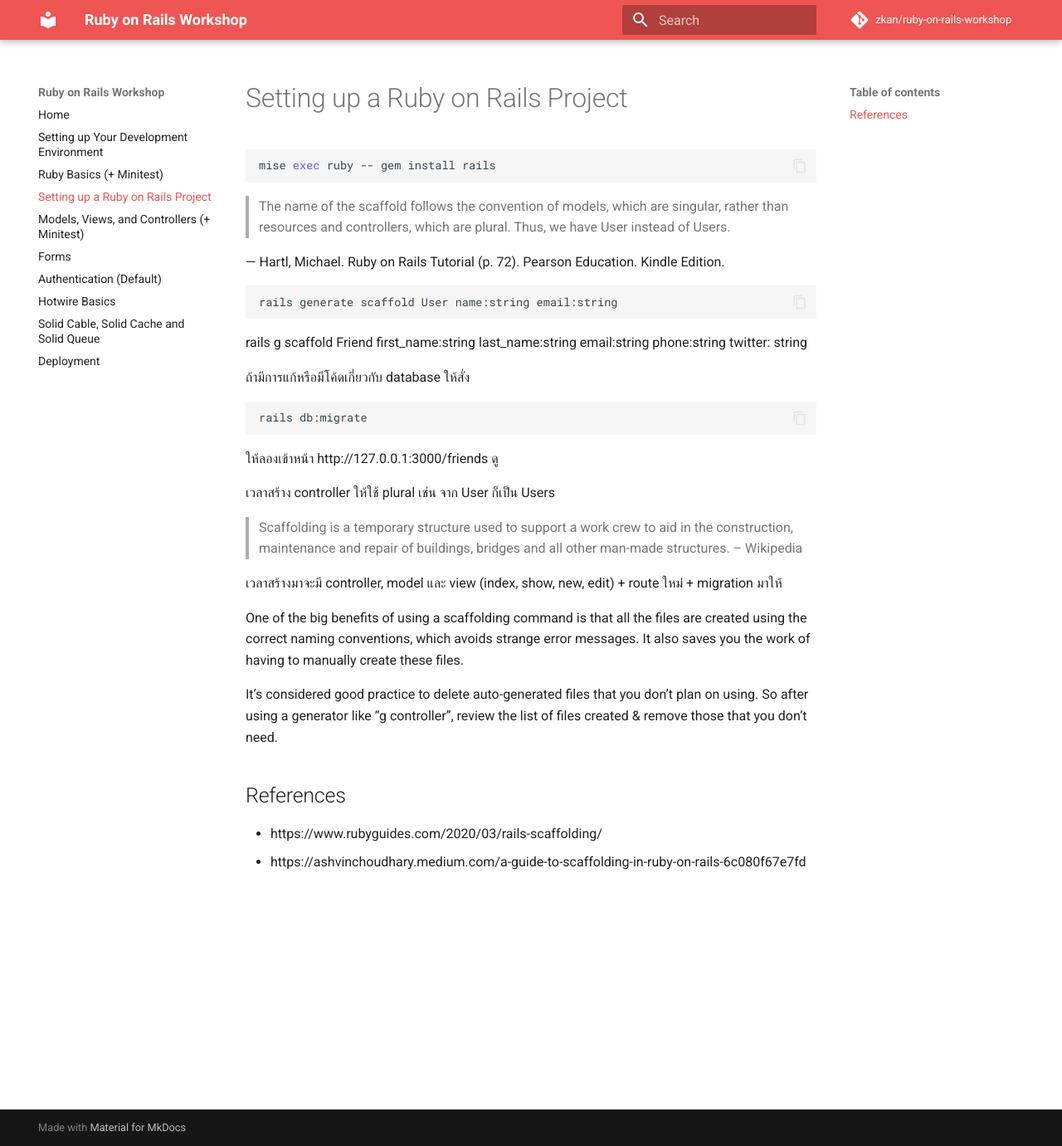
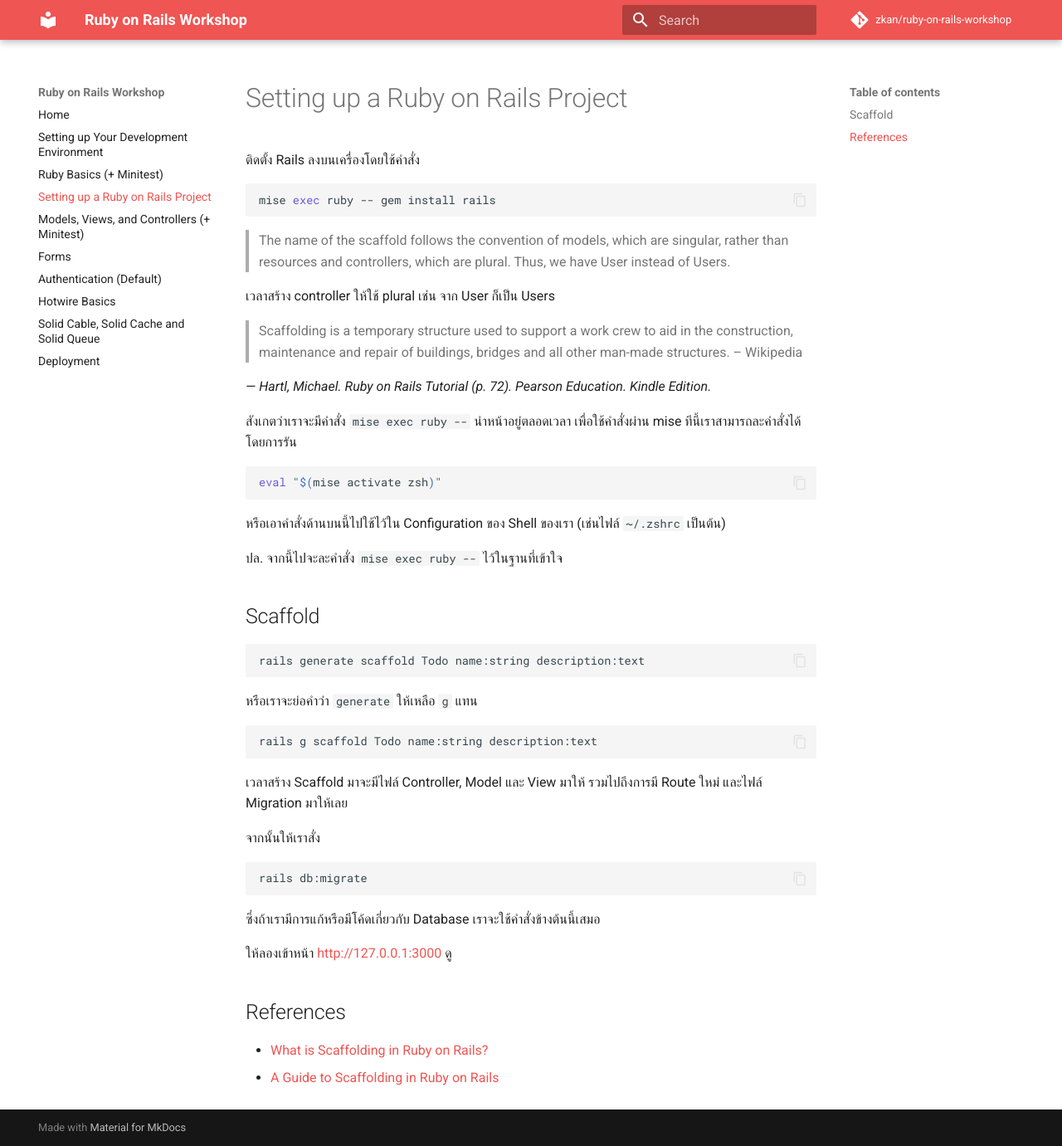
Before and after one commit to zkan/rails-unpacked-and-demystified-workshop, an MkDocs documentation site: the page built from docs/setting-up-a-ruby-on-rails-project.md, in a window 1280 px wide and 1381 px high. Shown: the whole window at 83% size. Built offline with MkDocs 1.6.1 and Material for MkDocs 9.7.7, drawn with Linux system fonts in a browser that asks for light colours; comment, search, counter and statistics services are not loaded.

Commit message:
Revise setting up RoR project

````diff
--- a/docs/setting-up-a-ruby-on-rails-project.md
+++ b/docs/setting-up-a-ruby-on-rails-project.md
@@ -1,4 +1,6 @@
 # Setting up a Ruby on Rails Project
+
+ติดตั้ง Rails ลงบนเครื่องโดยใช้คำสั่ง
 
 ```bash
 mise exec ruby -- gem install rails
@@ -7,36 +9,47 @@
 > The name of the scaffold follows the convention of models, which are singular, rather than resources and controllers, which are plural. Thus, we have User instead of Users.
 >
 
-— Hartl, Michael. Ruby on Rails Tutorial (p. 72). Pearson Education. Kindle Edition.
+เวลาสร้าง controller ให้ใช้ plural เช่น จาก User ก็เป็น Users
+
+> Scaffolding is a temporary structure used to support a work crew to aid in the construction, maintenance and repair of buildings, bridges and all other man-made structures. – Wikipedia
+
+*— Hartl, Michael. Ruby on Rails Tutorial (p. 72). Pearson Education. Kindle Edition.*
+
+สังเกตว่าเราจะมีคำสั่ง `mise exec ruby --` นำหน้าอยู่ตลอดเวลา เพื่อใช้คำสั่งผ่าน mise ทีนี้เราสามารถละคำสั่งได้โดยการรัน
 
 ```bash
-rails generate scaffold User name:string email:string
+eval "$(mise activate zsh)"
 ```
 
-rails g scaffold Friend first_name:string last_name:string email:string phone:string twitter:
-string
+หรือเอาคำสั่งด้านบนนี้ไปใช้ไว้ใน Configuration ของ Shell ของเรา (เช่นไฟล์ `~/.zshrc` เป็นต้น)
 
-ถ้ามีการแก้หรือมีโค้ดเกี่ยวกับ database ให้สั่ง
+ปล. จากนี้ไปจะละคำสั่ง `mise exec ruby --` ไว้ในฐานที่เข้าใจ
+
+## Scaffold
+
+```bash
+rails generate scaffold Todo name:string description:text
+```
+
+หรือเราจะย่อคำว่า `generate` ให้เหลือ `g` แทน
+
+```bash
+rails g scaffold Todo name:string description:text
+```
+
+เวลาสร้าง Scaffold มาจะมีไฟล์ Controller, Model และ View มาให้ รวมไปถึงการมี Route ใหม่ และไฟล์ Migration มาให้เลย
+
+จากนั้นให้เราสั่ง
 
 ```bash
 rails db:migrate
 ```
 
-ให้ลองเข้าหน้า http://127.0.0.1:3000/friends ดู
+ซึ่งถ้าเรามีการแก้หรือมีโค้ดเกี่ยวกับ Database เราจะใช้คำสั่งข้างต้นนี้เสมอ
 
-เวลาสร้าง controller ให้ใช้ plural เช่น จาก User ก็เป็น Users
-
-> Scaffolding is a temporary structure used to support a work crew to aid in the construction, maintenance and repair of buildings, bridges and all other man-made structures. – Wikipedia
->
-
-เวลาสร้างมาจะมี controller, model และ view (index, show, new, edit) + route ใหม่ + migration มาให้
-
-One of the big benefits of using a scaffolding command is that all the files are created using the correct naming conventions, which avoids strange error messages. It also saves you the work of having to manually create these files.
-
-It’s considered good practice to delete auto-generated files that you don’t plan on using. So after using a generator like “g controller”, review the list of files created & remove those that you don’t need.
-
+ให้ลองเข้าหน้า [http://127.0.0.1:3000](http://127.0.0.1:3000){target=_blank} ดู
 
 ## References
 
-- https://www.rubyguides.com/2020/03/rails-scaffolding/
-- https://ashvinchoudhary.medium.com/a-guide-to-scaffolding-in-ruby-on-rails-6c080f67e7fd
+- [What is Scaffolding in Ruby on Rails?](https://www.rubyguides.com/2020/03/rails-scaffolding/){target=_blank}
+- [A Guide to Scaffolding in Ruby on Rails](https://ashvinchoudhary.medium.com/a-guide-to-scaffolding-in-ruby-on-rails-6c080f67e7fd){target=_blank}
````
